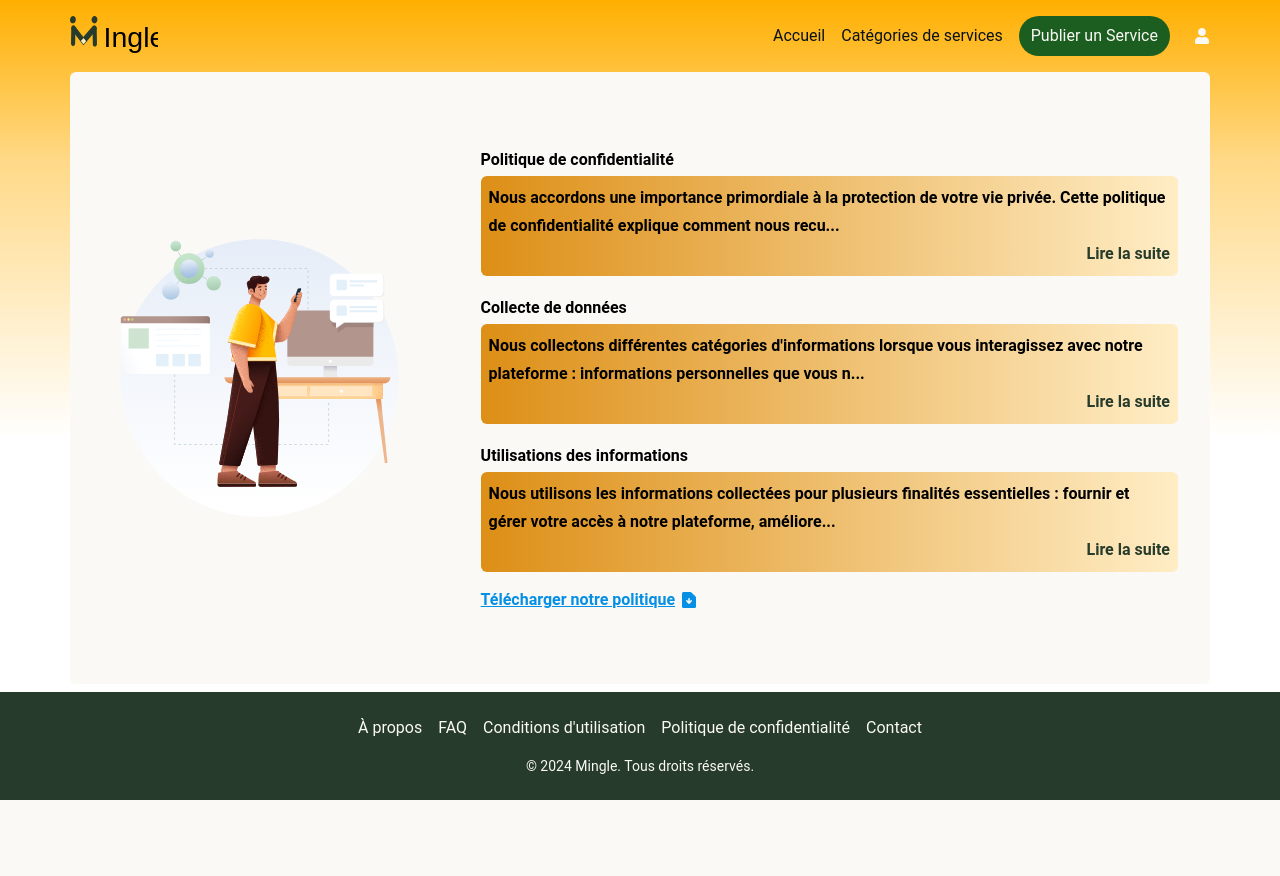
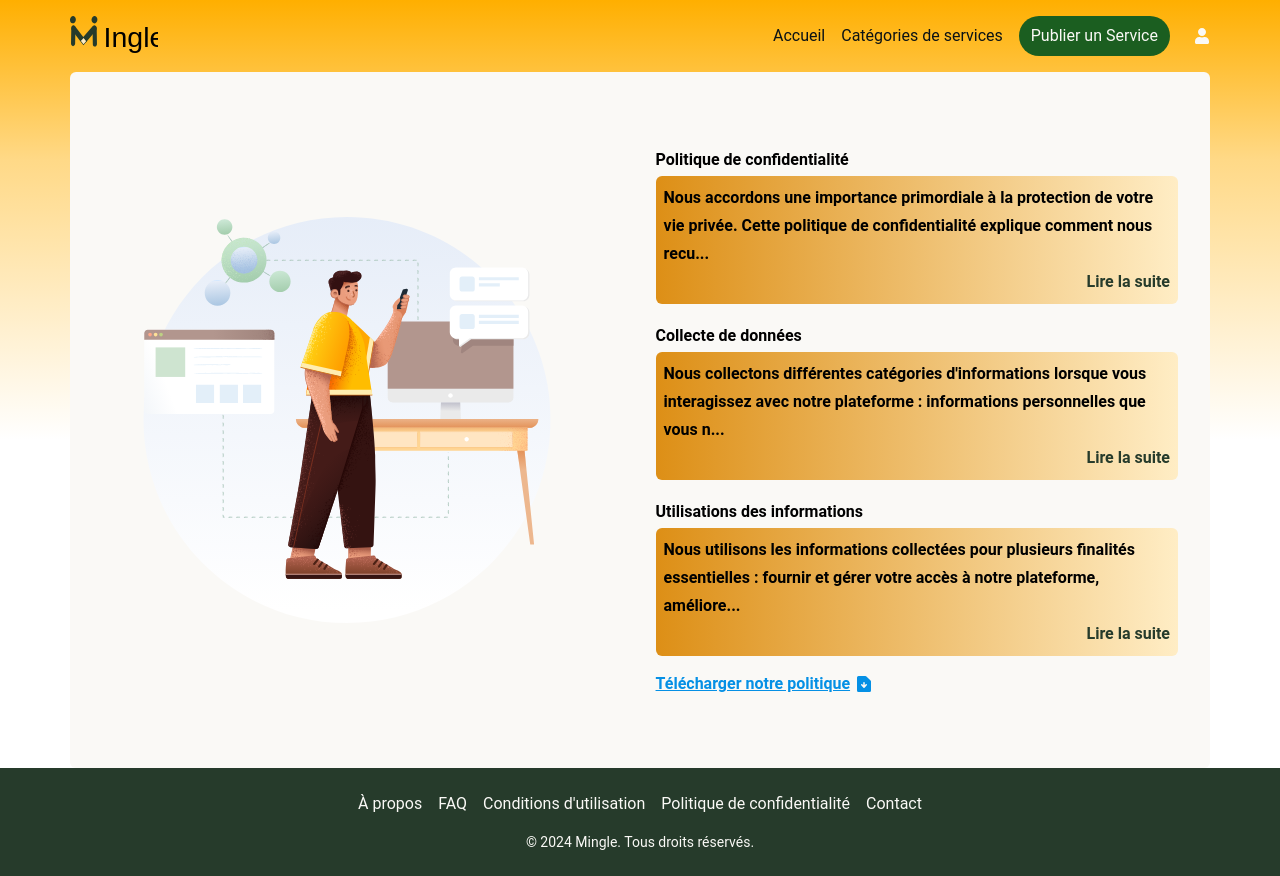
Before and after one commit to Emmanuelle-S/Mingle, a React (Vite) app in the folder frontend/: page /politique in a window 1280 px wide. Before the commit the page ends 800 px from the top, so only its background shows below. Built offline with nearby package versions, Linux system fonts and the light colour scheme.

Commit message:
fix: modification de la media query

```diff
--- a/frontend/src/pages/PolitiqueDeConfidentialité/PolitiqueDeConfidentialité.jsx
+++ b/frontend/src/pages/PolitiqueDeConfidentialité/PolitiqueDeConfidentialité.jsx
@@ -17,13 +17,13 @@ export default function PolitiqueDeConfidentialité() {
 
     return (
         <div className={`${styles.bgone} flex py-8 rounded-md`}>
-            <div className={`${styles['sapiens-vector']} flex w-full md:w-3/6`}>
+            <div className={`${styles['sapiens-vector']} flex w-full md:max-w-5xl`}>
                 <img
                     src={illustration}
                     alt="Illustration vectorielle d'un homme tenant un téléphone. L'homme est entouré de formes géométriques et de dégradés de couleurs, créant un design moderne et abstrait."
                 />
             </div>
-            <div className="py-8 px-8">
+            <div className="py-8 px-8 w-full md:max-w-5xl">
                 <TextBlock
                     title="Politique de confidentialité"
                     content="Nous accordons une importance primordiale à la protection de votre vie privée. Cette politique de confidentialité explique comment nous recueillons, utilisons et protégeons vos informations lorsque vous utilisez notre plateforme."
--- a/frontend/src/pages/PolitiqueDeConfidentialité/PolitiqueDeConfidentialité.module.css
+++ b/frontend/src/pages/PolitiqueDeConfidentialité/PolitiqueDeConfidentialité.module.css
@@ -1,9 +1,9 @@
 .bgone {
     background-color: #FAF9F6;
 }
-/*
+
 @media only screen and (max-width: 1024px) {
     .sapiens-vector {
         display: none;
     }
-} */
+}
```
